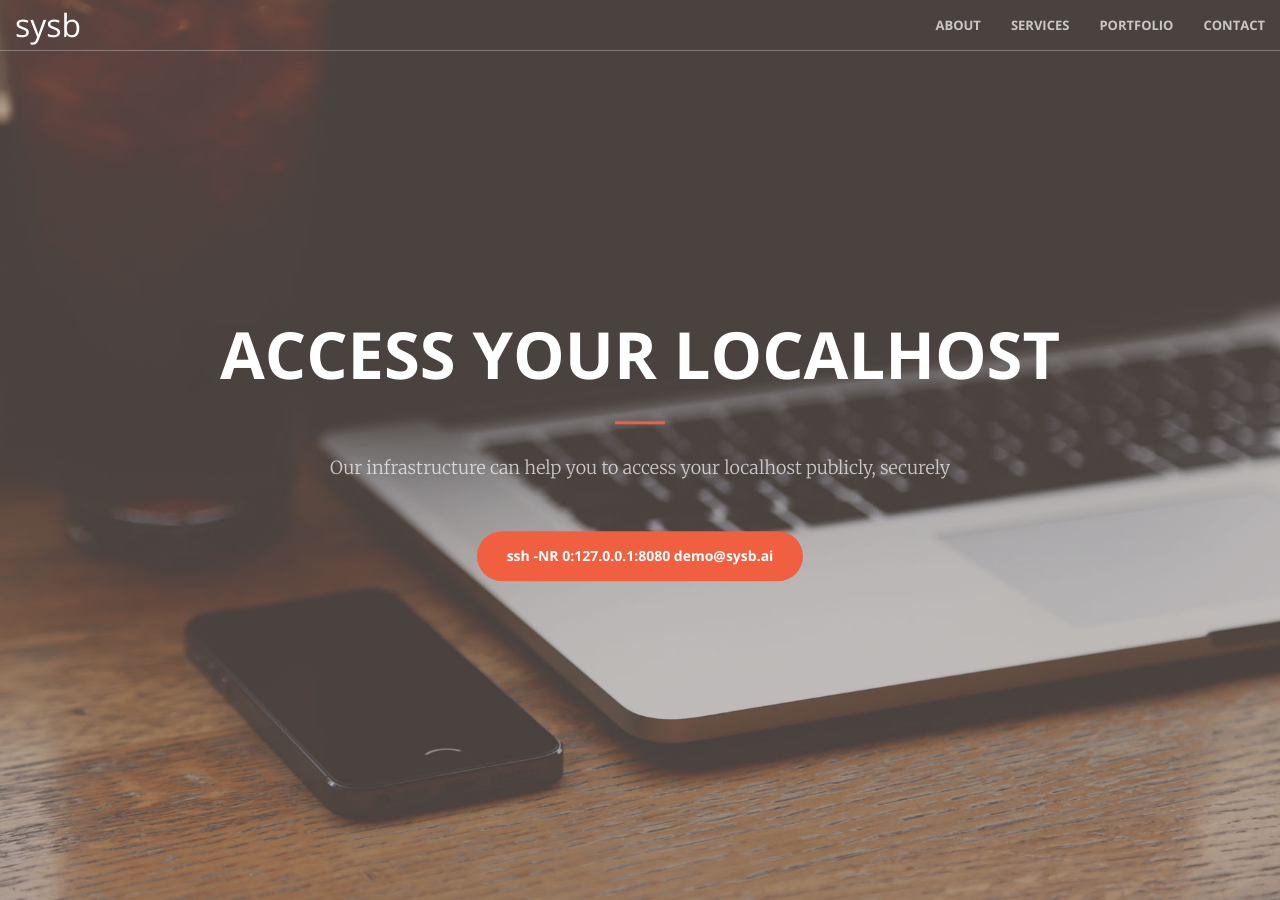
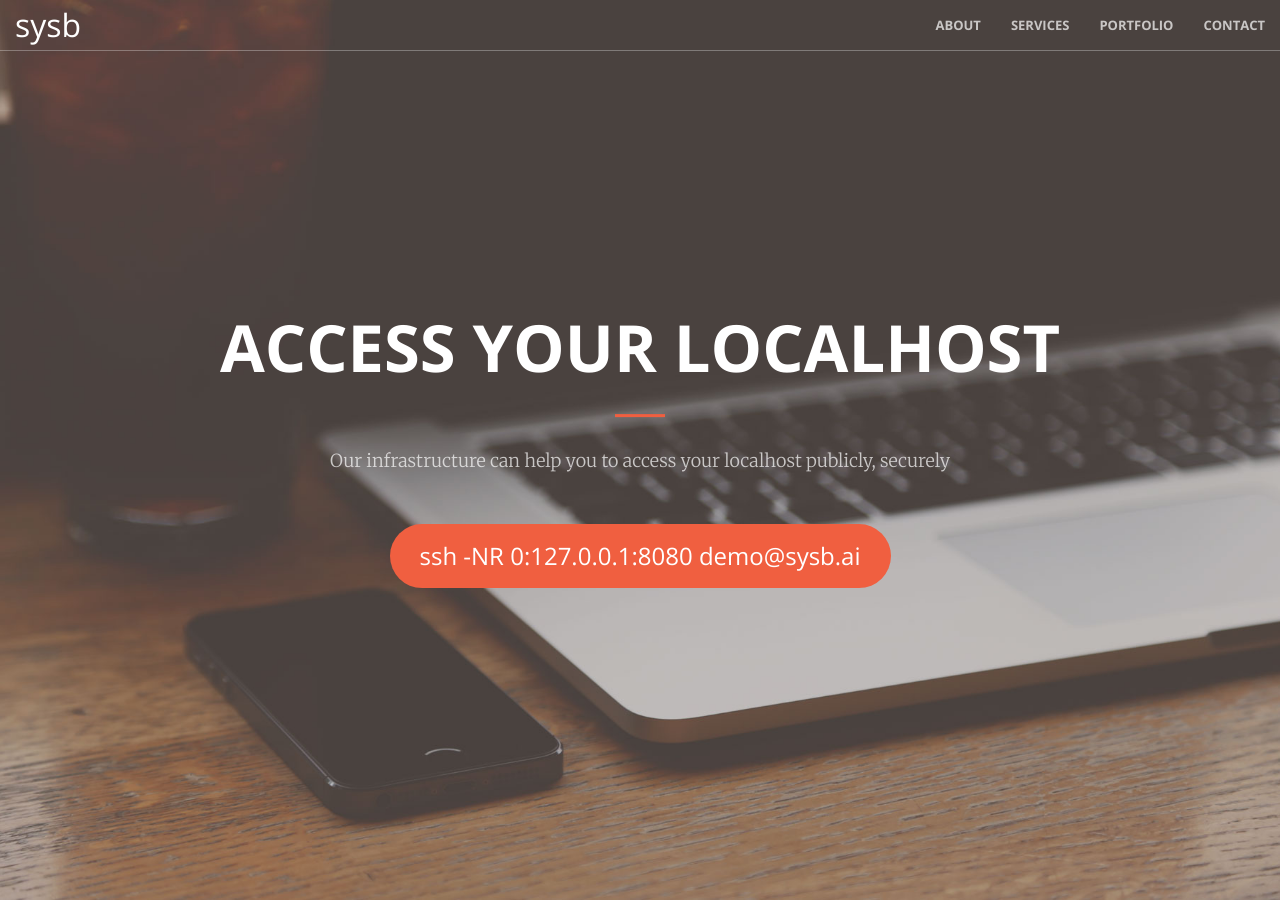
Before and after one commit to usama7628674/sysb.AI, a Jekyll site: the page built from index.html, in a window 1280 px wide and 900 px high. Built offline with Jekyll 4.4.1, drawn with Linux system fonts in a browser that asks for light colours.

Commit message:
fixing button

```diff
--- a/_sass/_base.scss
+++ b/_sass/_base.scss
@@ -308,7 +308,8 @@ header {
     @include sans-serif-font;
     border: none;
     border-radius: 300px;
-    font-weight: 700;
+    font-size: x-large;
+    // font-weight: 700;
     // text-transform: lowercase;
 }
 
```
